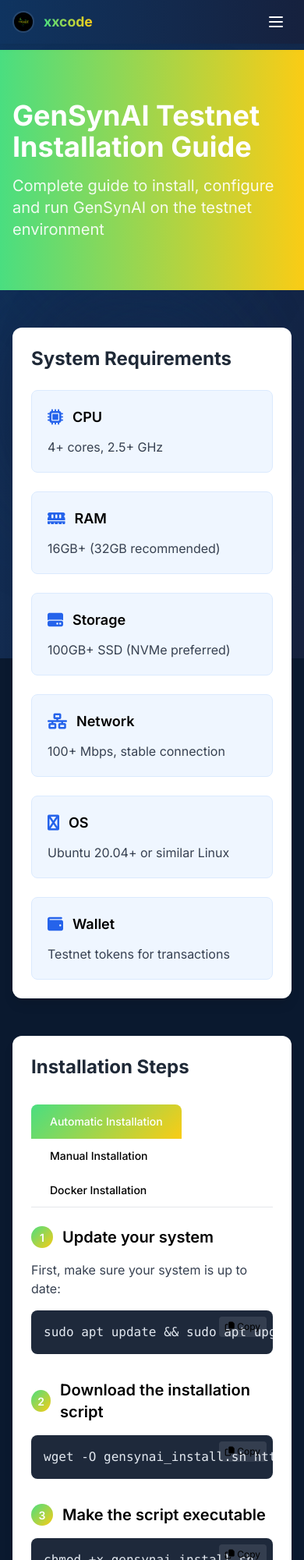
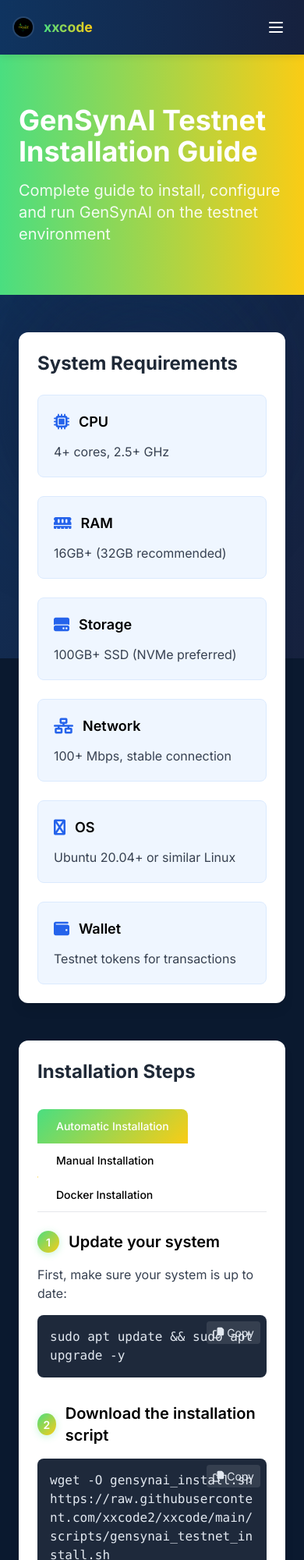
Before and after one commit to xxcode2/xxcode, a website: page public/gensynai/index.html in a window 390 px wide. Shown: the top 2000 px of the page at 78% size. Drawn offline with nearby package versions, Linux system fonts and the light colour scheme.

Commit message:
Update index.html

```diff
--- a/public/gensynai/index.html
+++ b/public/gensynai/index.html
@@ -12,6 +12,9 @@
         body {
             font-family: 'Inter', sans-serif;
             background-color: #0A192F;
+            overflow-x: hidden;
+            min-height: 100vh;
+            position: relative;
         }
 
         /* Animated Background */
@@ -19,6 +22,9 @@
             position: fixed;
             inset: 0;
             z-index: 0;
+            width: 100vw;
+            height: 100vh;
+            overflow: hidden;
         }
 
         .animated-bg::before {
@@ -81,10 +87,13 @@
             padding: 1rem;
             margin: 1rem 0;
             overflow-x: auto;
+            position: relative;
         }
 
         .code-block pre {
             margin: 0;
+            white-space: pre-wrap;
+            word-wrap: break-word;
         }
 
         .step-number {
@@ -98,10 +107,12 @@
             justify-content: center;
             font-weight: 600;
             font-size: 14px;
+            box-shadow: 0 2px 10px rgba(74, 222, 128, 0.3);
         }
 
         .tab-content {
             display: none;
+            animation: fadeIn 0.3s ease;
         }
 
         .tab-content.active {
@@ -110,6 +121,24 @@
 
         .tab-button {
             transition: all 0.3s ease;
+            position: relative;
+            overflow: hidden;
+        }
+
+        .tab-button::after {
+            content: '';
+            position: absolute;
+            bottom: 0;
+            left: 0;
+            width: 100%;
+            height: 2px;
+            background: linear-gradient(to right, #4ade80, #facc15);
+            transform: translateX(-100%);
+            transition: transform 0.3s ease;
+        }
+
+        .tab-button:hover::after {
+            transform: translateX(0);
         }
 
         .tab-button.active {
@@ -117,16 +146,21 @@
             color: white;
         }
 
+        .tab-button.active::after {
+            display: none;
+        }
+
         .command-copy {
             position: absolute;
-            top: 8px;
-            right: 8px;
+            top: 0.5rem;
+            right: 0.5rem;
             background-color: rgba(255, 255, 255, 0.1);
-            border-radius: 4px;
-            padding: 4px 8px;
+            border-radius: 0.25rem;
+            padding: 0.25rem 0.5rem;
             cursor: pointer;
-            font-size: 12px;
-            transition: all 0.2s;
+            font-size: 0.875rem;
+            color: #e2e8f0;
+            transition: all 0.2s ease;
         }
 
         .command-copy:hover {
@@ -135,17 +169,18 @@
 
         .code-container {
             position: relative;
+            margin: 1rem 0;
         }
 
         .copy-success {
             position: absolute;
-            top: 8px;
-            right: 8px;
+            top: 0.5rem;
+            right: 0.5rem;
             background-color: #10b981;
             color: white;
-            border-radius: 4px;
-            padding: 4px 8px;
-            font-size: 12px;
+            border-radius: 0.25rem;
+            padding: 0.25rem 0.5rem;
+            font-size: 0.875rem;
             display: none;
         }
 
@@ -153,11 +188,13 @@
             background: linear-gradient(135deg, rgba(74, 222, 128, 0.1), rgba(250, 204, 21, 0.1));
             border: 1px solid rgba(74, 222, 128, 0.2);
             backdrop-filter: blur(10px);
+            transition: all 0.3s ease;
         }
 
         .gradient-card:hover {
             border-color: rgba(74, 222, 128, 0.4);
             box-shadow: 0 0 20px rgba(74, 222, 128, 0.2);
+            transform: translateY(-2px);
         }
 
         /* Navbar Styles */
@@ -171,12 +208,14 @@
             backdrop-filter: blur(10px);
             -webkit-backdrop-filter: blur(10px);
             box-shadow: 0 2px 10px rgba(0, 0, 0, 0.1);
+            height: 70px;
         }
 
         .navbar-container {
             max-width: 1200px;
             margin: 0 auto;
-            padding: 0.75rem 1.5rem;
+            padding: 0 1.5rem;
+            height: 100%;
             display: flex;
             justify-content: space-between;
             align-items: center;
@@ -251,6 +290,20 @@
 
         .navbar-toggle:hover {
             transform: scale(1.1);
+        }
+
+        /* Main Content */
+        .main-content {
+            position: relative;
+            z-index: 10;
+            padding-top: 70px;
+            min-height: 100vh;
+        }
+
+        .container {
+            max-width: 1200px;
+            margin: 0 auto;
+            padding: 0 1.5rem;
         }
 
         /* Mobile Menu Styles */
@@ -370,7 +423,7 @@
             }
 
             .navbar-container {
-                padding: 0.75rem 1rem;
+                padding: 0 1rem;
             }
 
             .navbar-logo img {
@@ -404,7 +457,7 @@
 
         @media (max-width: 480px) {
             .navbar-container {
-                padding: 0.5rem 1rem;
+                padding: 0 1rem;
             }
 
             .navbar-logo img {
@@ -488,17 +541,18 @@
         </div>
     </nav>
 
-    <div class="min-h-screen relative z-10 pt-16">
+    <!-- Main Content -->
+    <div class="main-content">
         <!-- Header -->
         <header class="bg-gradient-to-r from-[#4ade80] to-[#facc15] text-white py-16">
-            <div class="container mx-auto px-4 md:px-8">
+            <div class="container">
                 <h1 class="text-4xl md:text-5xl font-bold mb-4">GenSynAI Testnet Installation Guide</h1>
                 <p class="text-xl opacity-90 max-w-2xl">Complete guide to install, configure and run GenSynAI on the testnet environment</p>
             </div>
         </header>
 
         <!-- Main Content -->
-        <main class="container mx-auto px-4 md:px-8 py-12">
+        <main class="container py-12">
             <div class="bg-white rounded-xl shadow-lg p-6 md:p-8 mb-12">
                 <h2 class="text-2xl font-bold mb-6 text-gray-800">System Requirements</h2>
                 <div class="grid grid-cols-1 md:grid-cols-2 lg:grid-cols-3 gap-6">
```
